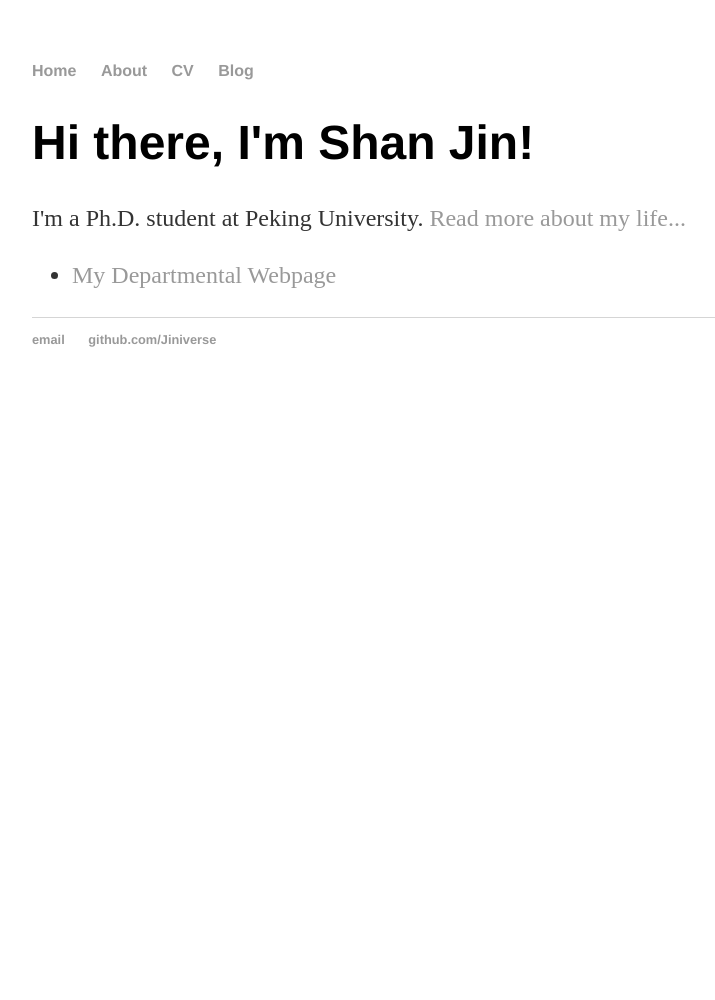
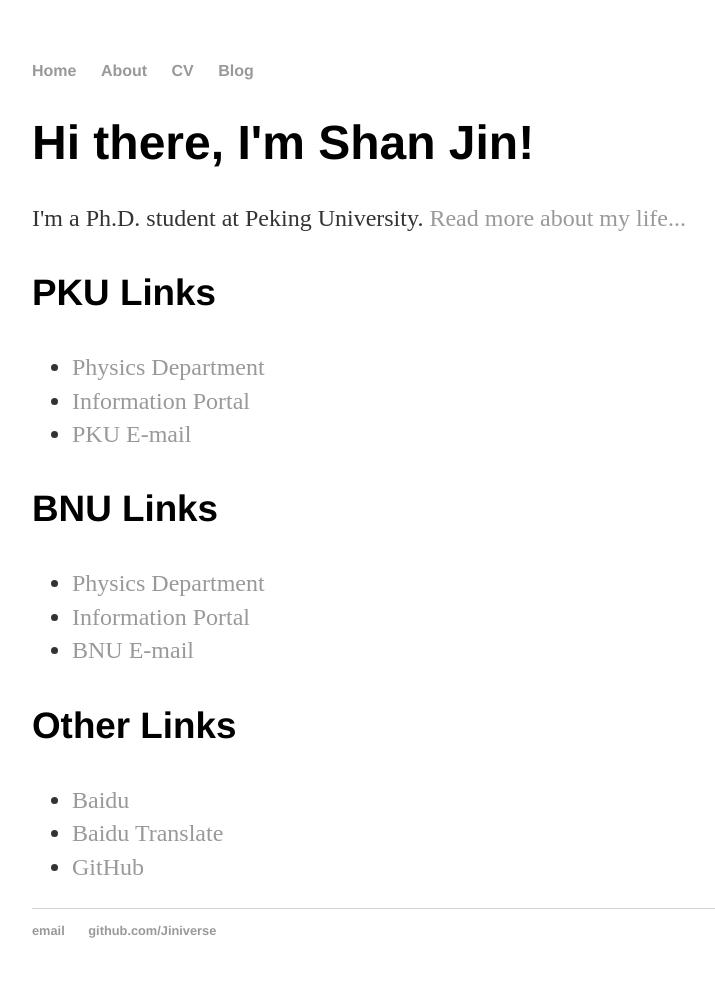
Before and after one commit to Jiniverse/Jiniverse.github.io, a Jekyll site: the page built from index.html, in a window 1280 px wide. Shown: the whole page, without its empty margins (160-875 px from the left). Built offline with Jekyll 4.4.1, drawn with Linux system fonts in a browser that asks for light colours; before the commit the page ends 900 px from its top, so only the background shows below that.

Commit message:
Update index.html

```diff
--- a/index.html
+++ b/index.html
@@ -5,7 +5,24 @@ title: Shan Jin
 		<div class="blurb">
 			<h1>Hi there, I'm Shan Jin!</h1>
 			<p>I'm a Ph.D. student at Peking University. <a href="/about">Read more about my life...</a></p>
+			<h3>PKU Links</h3>
 			<ul class="contacts">
-    			<li><a href="http://www.phy.pku.edu.cn/English.html">My Departmental Webpage</a></li>
+    			<li><a href="http://www.phy.pku.edu.cn">Physics Department</a></li>
+				<li><a href="https://portal.w.pku.edu.cn/">Information Portal</a></li>
+				<li><a href="https://mail.pku.edu.cn/coremail/">PKU E-mail</a></li>
+			</ul>
+
+			<h3>BNU Links</h3>
+			<ul class="contacts">
+    			<li><a href="http://physics.bnu.edu.cn/">Physics Department</a></li>
+				<li><a href="https://one.bnu.edu.cn/">Information Portal</a></li>
+				<li><a href="http://stu.mail.bnu.edu.cn/">BNU E-mail</a></li>
+			</ul>
+
+			<h3>Other Links</h3>
+			<ul class="contacts">
+    			<li><a href="https://www.baidu.com/">Baidu</a></li>
+				<li><a href="https://fanyi.baidu.com/">Baidu Translate</a></li>
+				<li><a href="https://github.com/">GitHub</a></li>
 			</ul>
 		</div>
```
